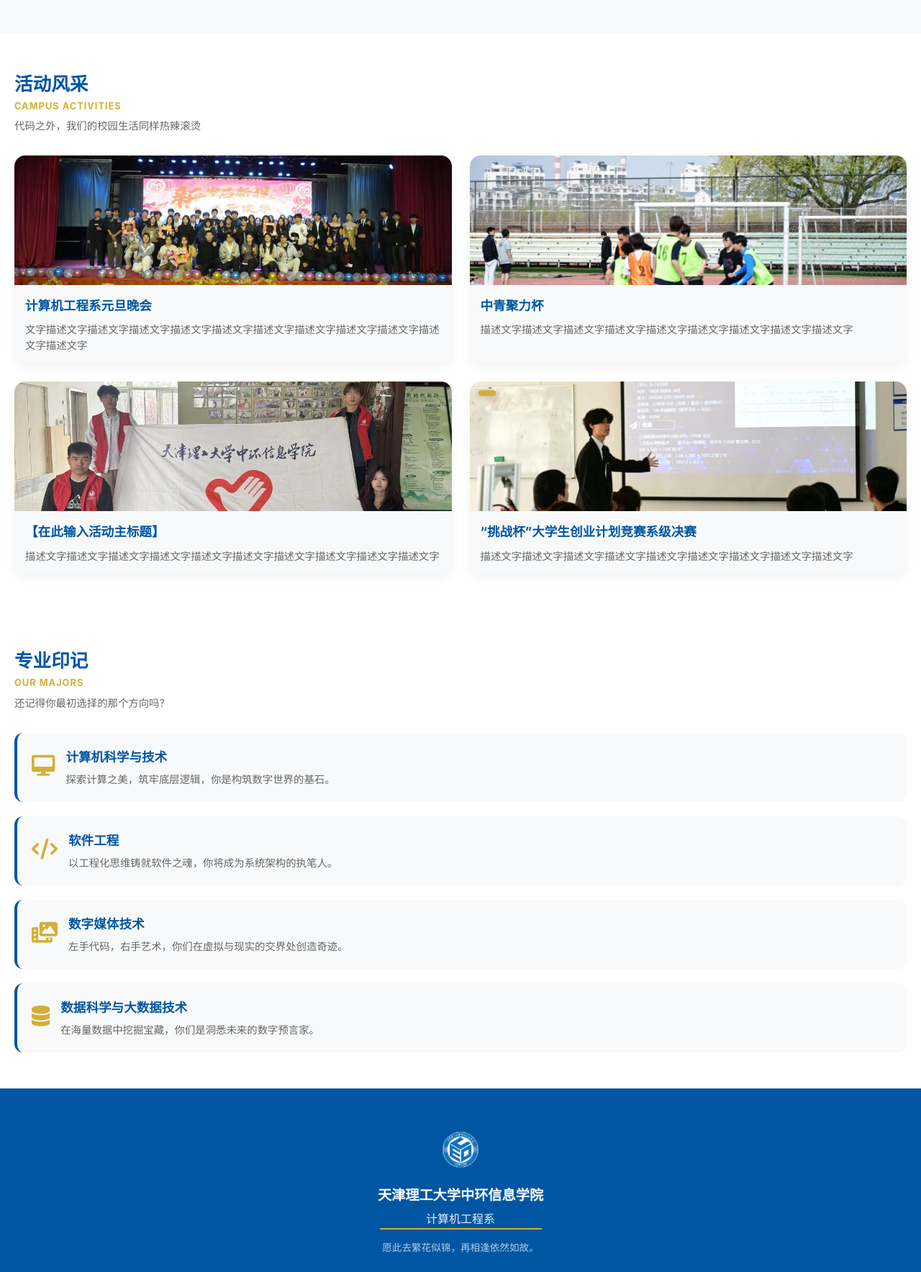
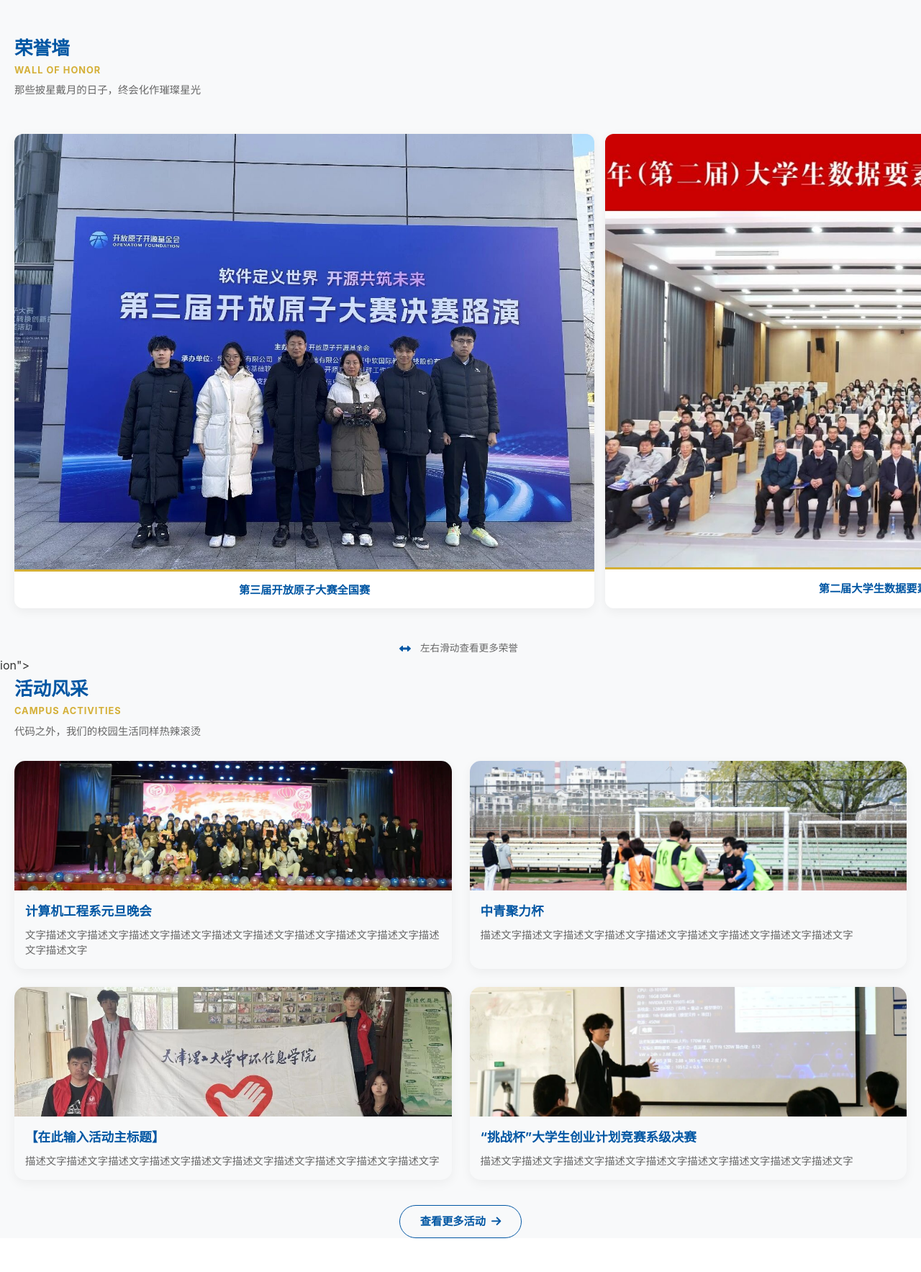
Before and after one commit to wangchengguo727/cedweb, a plain HTML site: page index.html in a window 1280 px wide. Shown: the part 2111-3878 px from the top of the page at 72% size. Drawn offline with Linux system fonts and the light colour scheme.

Commit message:
更新了代码并优化了部分功能

```diff
--- a/index.html
+++ b/index.html
@@ -112,55 +112,105 @@
             <span class="drag-text">继续拖动查看全部</span>
         </div>
     </section>
-    <section class="activities-section">
+
+<section class="activities-sect<section class="honors-section">
+        <div class="container reveal">
+            <h2 class="section-title">荣誉墙 <span class="title-en">WALL OF HONOR</span></h2>
+            <p class="section-desc">那些披星戴月的日子，终会化作璀璨星光</p>
+        </div>
+
+        <div class="honors-gallery reveal">
+            <a href="https://mp.weixin.qq.com/s/IrAH0aHIR703pjNvOthTsw" class="honor-card">
+                <div class="honor-img-box">
+                    <img src="img/奖项/开放原子.jpg" alt="荣誉1">
+                </div>
+                <div class="honor-title">第三届开放原子大赛全国赛</div>
+            </a>
+
+            <a href="https://mp.weixin.qq.com/s/iR5-sFN1n9f9XBkEFulgZw" class="honor-card">
+                <div class="honor-img-box">
+                    <img src="img/奖项/数据要素.jpg" alt="荣誉2">
+                </div>
+                <div class="honor-title">第二届大学生数据要素素质大赛</div>
+            </a>
+
+            <a href="https://mp.weixin.qq.com/s/-Icq3RrUtCmXIQl6uabHtQ" class="honor-card">
+                <div class="honor-img-box">
+                    <img src="img/奖项/先进成图.png" alt="荣誉3">
+                </div>
+                <div class="honor-title">第十八届“高教杯”全国大学生先进成图技术与产品信息建模创新大赛</div>
+            </a>
+
+            <a href="https://mp.weixin.qq.com/s/PEtWPzlVTxf6Cq6HRL7qLw" class="honor-card">
+                <div class="honor-img-box">
+                    <img src="img/奖项/IT杯.png" alt="荣誉4">
+                </div>
+                <div class="honor-title">TI杯全国大学生电子设计竞赛</div>
+            </a>
+
+            <a href="https://mp.weixin.qq.com/s/_xFjmp-YUspaai1zP0fMpQ" class="honor-card">
+                <div class="honor-img-box">
+                    <img src="img/奖项/CRAIC.jpg" alt="荣誉5">
+                </div>
+                <div class="honor-title">2025年CRAIC（中国机器人及人工智能大赛）</div>
+            </a>
+        </div>
+
+        <div class="swipe-hint reveal">
+            <i class="fas fa-arrows-alt-h"></i>
+            <span>左右滑动查看更多荣誉</span>
+        </div>
+    </section>ion">
         <div class="container reveal">
             <h2 class="section-title">活动风采 <span class="title-en">CAMPUS ACTIVITIES</span></h2>
             <p class="section-desc">代码之外，我们的校园生活同样热辣滚烫</p>
 
             <div class="activity-grid">
-                <div class="activity-card">
+                <a href="【在此处插入你的活动链接1】" class="activity-card">
                     <div class="activity-img-box">
                         <img src="img/元旦晚会.jpg" alt="活动1">
-
                     </div>
                     <div class="activity-info">
                         <h3>计算机工程系元旦晚会</h3>
                         <p>文字描述文字描述文字描述文字描述文字描述文字描述文字描述文字描述文字描述文字描述文字描述文字</p>
                     </div>
-                </div>
+                </a>
 
-                <div class="activity-card">
+                <a href="【在此处插入你的活动链接2】" class="activity-card">
                     <div class="activity-img-box">
                         <img src="img/中青聚力杯.jpg" alt="活动2">
-
                     </div>
                     <div class="activity-info">
                         <h3>中青聚力杯</h3>
                         <p>描述文字描述文字描述文字描述文字描述文字描述文字描述文字描述文字描述文字</p>
                     </div>
-                </div>
+                </a>
 
-                <div class="activity-card">
+                <a href="【在此处插入你的活动链接3】" class="activity-card">
                     <div class="activity-img-box">
                         <img src="img/志愿服务.jpg" alt="活动3">
-
                     </div>
                     <div class="activity-info">
                         <h3>【在此输入活动主标题】</h3>
                         <p>描述文字描述文字描述文字描述文字描述文字描述文字描述文字描述文字描述文字描述文字</p>
                     </div>
-                </div>
+                </a>
 
-                <div class="activity-card">
+                <a href="【在此处插入你的活动链接4】" class="activity-card">
                     <div class="activity-img-box">
                         <img src="img/挑战杯.jpg" alt="活动4">
-                        <div class="activity-tag"></div>
                     </div>
                     <div class="activity-info">
                         <h3>“挑战杯”大学生创业计划竞赛系级决赛</h3>
                         <p>描述文字描述文字描述文字描述文字描述文字描述文字描述文字描述文字描述文字</p>
                     </div>
-                </div>
+                </a>
+            </div>
+
+            <div class="activity-more-btn-wrapper reveal">
+                <a href="【在此处插入全部活动页面的链接】" class="view-more-activities-btn">
+                    <span>查看更多活动</span> <i class="fas fa-arrow-right"></i>
+                </a>
             </div>
         </div>
     </section>
--- a/style.css
+++ b/style.css
@@ -592,6 +592,11 @@
     overflow: hidden;
     box-shadow: 0 5px 15px rgba(0,0,0,0.05);
     transition: transform 0.3s ease;
+
+    /* 【新增以下三行】：消除 a 标签的默认超链接样式 */
+    display: block;
+    text-decoration: none;
+    color: inherit;
 }
 
 .activity-card:active {
@@ -646,3 +651,96 @@
         grid-template-columns: repeat(2, 1fr);
     }
 }
+/* --- 新增：查看更多活动按钮样式 --- */
+.activity-more-btn-wrapper {
+    display: flex;
+    justify-content: center;
+    margin-top: 35px; /* 与上方卡片拉开距离 */
+}
+
+.view-more-activities-btn {
+    display: inline-flex;
+    align-items: center;
+    gap: 8px;
+    padding: 10px 28px;
+    border: 1.5px solid var(--primary-color); /* 采用线框风格，显得更清爽 */
+    color: var(--primary-color);
+    text-decoration: none;
+    border-radius: 25px;
+    font-weight: bold;
+    font-size: 0.95rem;
+    transition: all 0.3s ease;
+    background: transparent;
+}
+
+/* 手机端点击反馈：点击时填充底色 */
+.view-more-activities-btn:active {
+    background-color: var(--primary-color);
+    color: var(--white);
+    transform: scale(0.95);
+}
+/* --- 荣誉墙 (Honor Wall) --- */
+.honors-section {
+    padding: 50px 0;
+    background-color: var(--bg-light); /* 使用浅灰底色，与上下白底板块区分层次 */
+    overflow: hidden;
+}
+
+.honors-gallery {
+    display: flex;
+    overflow-x: auto;
+    scroll-snap-type: x mandatory;
+    -webkit-overflow-scrolling: touch;
+    scrollbar-width: none;
+    padding: 20px 20px 30px;
+    gap: 15px;
+}
+
+.honors-gallery::-webkit-scrollbar {
+    display: none;
+}
+
+.honor-card {
+    flex: 0 0 65%; /* 占据屏幕宽度的65%，这样能露出下一张卡片的一半，引导用户滑动 */
+    scroll-snap-align: center;
+    background: var(--white);
+    border-radius: 12px;
+    overflow: hidden;
+    box-shadow: 0 4px 15px rgba(0,0,0,0.06);
+    text-decoration: none; /* 去除超链接下划线 */
+    color: inherit;
+    display: flex;
+    flex-direction: column;
+    transition: transform 0.2s ease;
+}
+
+.honor-card:active {
+    transform: scale(0.96); /* 手机端点击时的按压回弹效果 */
+}
+
+.honor-img-box {
+    width: 100%;
+    aspect-ratio: 4 / 3; /* 图片固定为 4:3 比例，确保证书或合影排列整齐 */
+    background-color: #eaeaea;
+    border-bottom: 3px solid var(--gold-color); /* 金色分割线，提升荣誉感 */
+}
+
+.honor-img-box img {
+    width: 100%;
+    height: 100%;
+    object-fit: cover;
+    display: block;
+}
+
+.honor-title {
+    padding: 15px 12px;
+    text-align: center;
+    font-size: 0.95rem;
+    font-weight: bold;
+    color: var(--primary-color);
+    line-height: 1.4;
+    display: flex;
+    align-items: center;
+    justify-content: center;
+    flex-grow: 1; /* 无论比赛名称是长是短，都能自动填充高度保持对齐 */
+}
```
Also changed, not shown: img/奖项/CRAIC.jpg (added), img/奖项/IT杯.png (added), img/奖项/先进成图.png (added), img/奖项/开放原子.jpg (added), img/奖项/数据要素.jpg (added).
